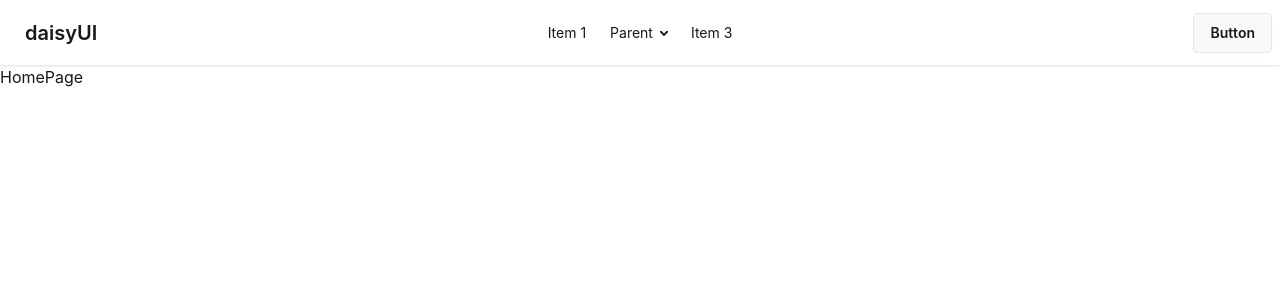
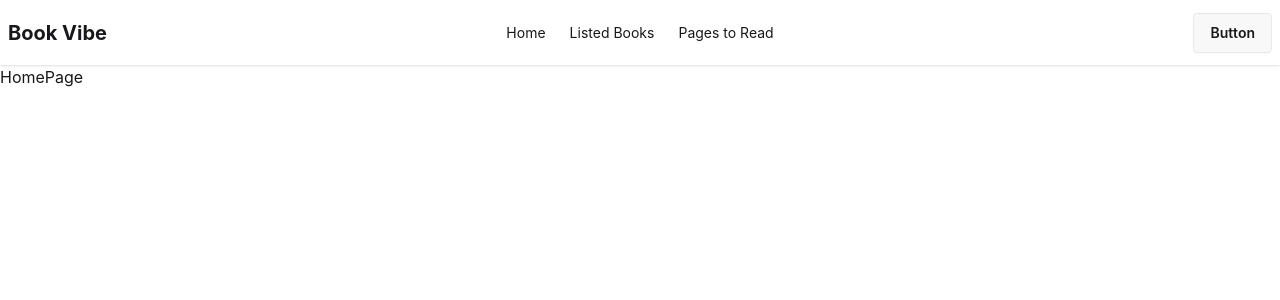
Before and after one commit to Oishee12/Book-Vibe, a React (Vite) app: page / in a window 1280 px wide. Shown: the top 300 px of the page. Built offline with nearby package versions, Linux system fonts and the light colour scheme.

Commit message:
Edit Navbar

```diff
--- a/src/components/shared/Navbar/Navbar.jsx
+++ b/src/components/shared/Navbar/Navbar.jsx
@@ -1,8 +1,17 @@
 import React from 'react'
+import { Link } from 'react-router'
 
 const Navbar = () => {
+    const links = (
+        <>
+        <li><Link to={"/"}>Home</Link></li>
+        <li><Link to={"/listed-books"}>Listed Books</Link></li>
+        <li><Link to={"/pages-to-read"}>Pages to Read</Link></li>
+        </>
+    )
   return (
-    <div className="navbar bg-base-100 shadow-sm">
+    <div>
+        <div className="navbar bg-base-100 shadow-sm">
   <div className="navbar-start">
     <div className="dropdown">
       <div tabIndex={0} role="button" className="btn btn-ghost lg:hidden">
@@ -11,38 +20,21 @@
       <ul
         tabIndex="-1"
         className="menu menu-sm dropdown-content bg-base-100 rounded-box z-1 mt-3 w-52 p-2 shadow">
-        <li><a>Item 1</a></li>
-        <li>
-          <a>Parent</a>
-          <ul className="p-2">
-            <li><a>Submenu 1</a></li>
-            <li><a>Submenu 2</a></li>
-          </ul>
-        </li>
-        <li><a>Item 3</a></li>
+       {links}
       </ul>
     </div>
-    <a className="btn btn-ghost text-xl">daisyUI</a>
+    <a className="font-bold text-xl">Book Vibe</a>
   </div>
   <div className="navbar-center hidden lg:flex">
     <ul className="menu menu-horizontal px-1">
-      <li><a>Item 1</a></li>
-      <li>
-        <details>
-          <summary>Parent</summary>
-          <ul className="p-2 bg-base-100 w-40 z-1">
-            <li><a>Submenu 1</a></li>
-            <li><a>Submenu 2</a></li>
-          </ul>
-        </details>
-      </li>
-      <li><a>Item 3</a></li>
+      {links}
     </ul>
   </div>
   <div className="navbar-end">
     <a className="btn">Button</a>
   </div>
 </div>
+    </div>
   )
 }
 
--- /dev/null
+++ b/src/pages/ErrorPage/ErrorPage.jsx
@@ -0,0 +1,50 @@
+import React from "react";
+import { Link } from "react-router";
+
+const ErrorPage = () => {
+  return (
+    <div className="min-h-screen flex items-center justify-center bg-gradient-to-br from-slate-900 via-gray-900 to-black px-6">
+      <div className="text-center max-w-lg">
+        {/* Error Code */}
+        <h1 className="text-8xl md:text-9xl font-extrabold text-white">
+          404
+        </h1>
+
+        {/* Title */}
+        <h2 className="mt-4 text-3xl md:text-4xl font-bold text-white">
+          Oops! Page Not Found
+        </h2>
+
+        {/* Description */}
+        <p className="mt-4 text-gray-400 text-lg">
+          The page you're looking for doesn't exist or has been moved.
+          Let's get you back on track.
+        </p>
+
+        {/* Buttons */}
+        <div className="mt-8 flex flex-col sm:flex-row gap-4 justify-center">
+          <Link
+            to="/"
+            className="px-6 py-3 rounded-xl bg-blue-600 text-white font-semibold hover:bg-blue-700 transition duration-300"
+          >
+            Go Home
+          </Link>
+
+          <button
+            onClick={() => window.history.back()}
+            className="px-6 py-3 rounded-xl border border-gray-600 text-gray-300 hover:bg-gray-800 transition duration-300"
+          >
+            Go Back
+          </button>
+        </div>
+
+        {/* Decorative Element */}
+        <div className="mt-12">
+          <span className="text-6xl">🚀</span>
+        </div>
+      </div>
+    </div>
+  );
+};
+
+export default ErrorPage;
--- a/src/routes/Routes.jsx
+++ b/src/routes/Routes.jsx
@@ -3,6 +3,7 @@
 import HomePage from '../pages/homepage/HomePage';
 import Books from '../pages/Books';
 import { createBrowserRouter } from 'react-router';
+import ErrorPage from '../pages/ErrorPage/ErrorPage';
 
 export const router = createBrowserRouter([
  {
@@ -18,6 +19,7 @@
       path: "/books",
       element: <Books></Books>
     }
-  ]
+  ],
+  errorElement: <ErrorPage></ErrorPage>
  }
 ]);
```
